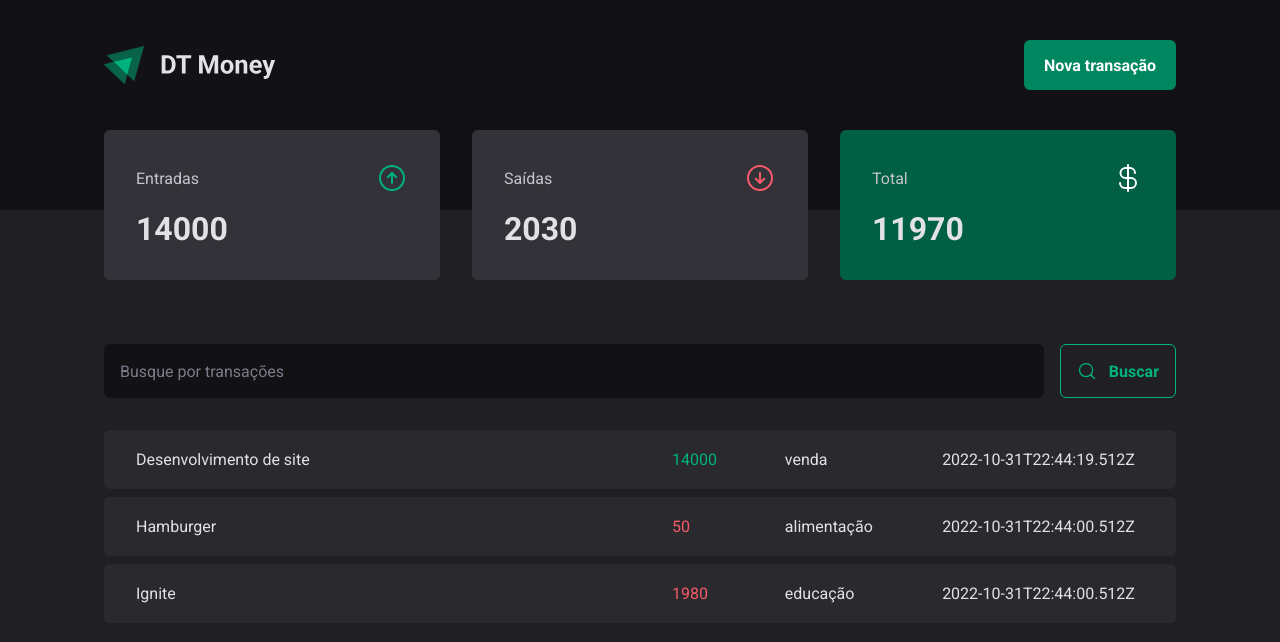
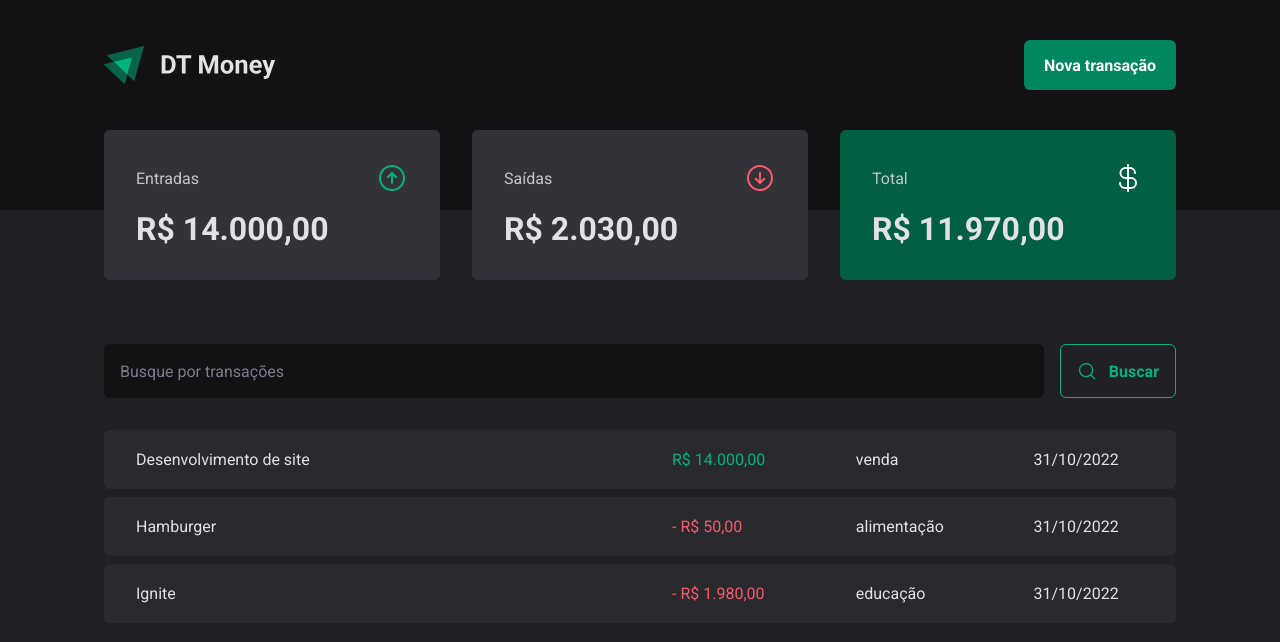
Before and after one commit to Vander-Reis/dt-money, a React (Vite) app: page / in a window 1280 px wide. Shown: the top 642 px of the page. Built offline with nearby package versions, Linux system fonts and the light colour scheme; data requests are answered from the project's data file.

Commit message:
Formatando valores

```diff
--- a/src/components/Summary/index.tsx
+++ b/src/components/Summary/index.tsx
@@ -2,6 +2,7 @@
 import { ArrowCircleUp, ArrowCircleDown, CurrencyDollar } from 'phosphor-react'
 import { useContext } from 'react'
 import { TransactionsContext } from '../../context/TransactionsContext'
+import { priceFormatter } from '../../utils/formatter'
 
 export function Summary() {
   const { transactions } = useContext(TransactionsContext)
@@ -34,7 +35,7 @@
           <span>Entradas</span>
           <ArrowCircleUp size={32} color="#00b37e" />
         </header>
-        <strong>{summary.income}</strong>
+        <strong>{priceFormatter.format(summary.income)}</strong>
       </SummaryCard>
 
       <SummaryCard>
@@ -42,7 +43,7 @@
           <span>Saídas</span>
           <ArrowCircleDown size={32} color="#f75a68" />
         </header>
-        <strong>{summary.outcome}</strong>
+        <strong>{priceFormatter.format(summary.outcome)}</strong>
       </SummaryCard>
 
       <SummaryCard variant="green">
@@ -50,7 +51,7 @@
           <span>Total</span>
           <CurrencyDollar size={32} color="#FFF" />
         </header>
-        <strong>{summary.total}</strong>
+        <strong>{priceFormatter.format(summary.total)}</strong>
       </SummaryCard>
     </SummaryContainer>
   )
--- a/src/pages/Transactions/index.tsx
+++ b/src/pages/Transactions/index.tsx
@@ -8,6 +8,7 @@
   TransactionsTable,
   PriceHighLight,
 } from './styles'
+import { dateFormatter, priceFormatter } from '../../utils/formatter'
 
 export function Transactions() {
   const { transactions } = useContext(TransactionsContext)
@@ -26,11 +27,14 @@
                   <td width="50%">{transaction.description}</td>
                   <td>
                     <PriceHighLight variant={transaction.type}>
-                      {transaction.price}
+                      {transaction.type === 'outcome' && '- '}
+                      {priceFormatter.format(transaction.price)}
                     </PriceHighLight>
                   </td>
                   <td>{transaction.category}</td>
-                  <td>{transaction.createdAt}</td>
+                  <td>
+                    {dateFormatter.format(new Date(transaction.createdAt))}
+                  </td>
                 </tr>
               )
             })}
--- /dev/null
+++ b/src/utils/formatter.tsx
@@ -0,0 +1,6 @@
+export const dateFormatter = new Intl.DateTimeFormat('pt-BR')
+
+export const priceFormatter = new Intl.NumberFormat('pt-BR', {
+  style: 'currency',
+  currency: 'BRL',
+})
```
